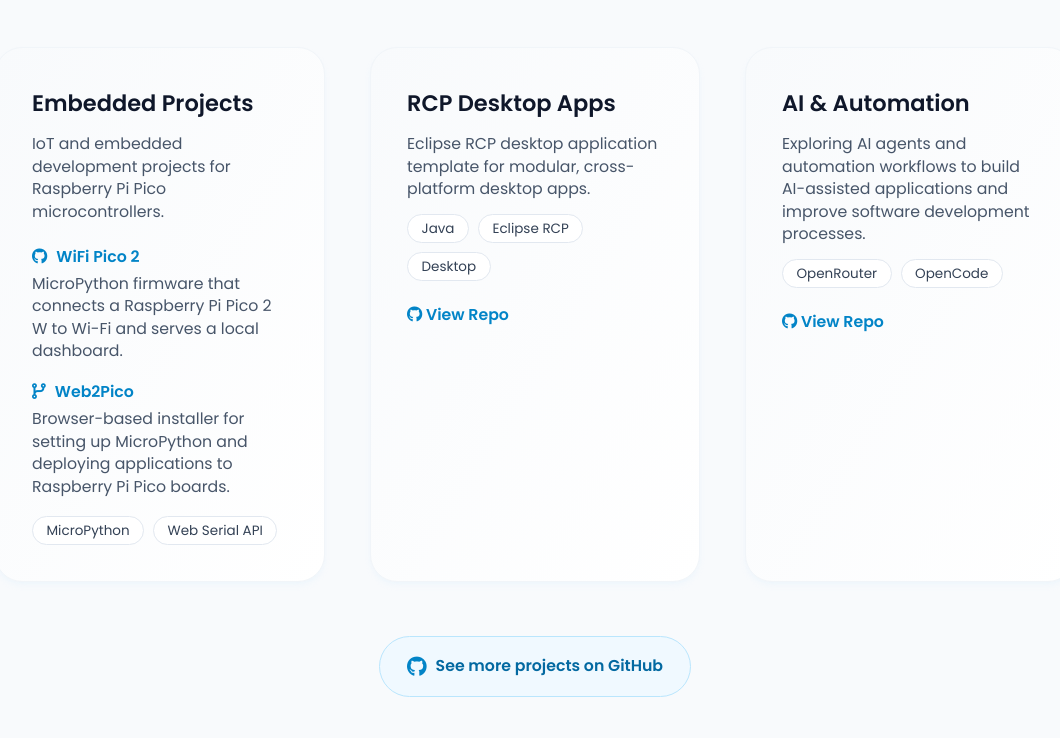
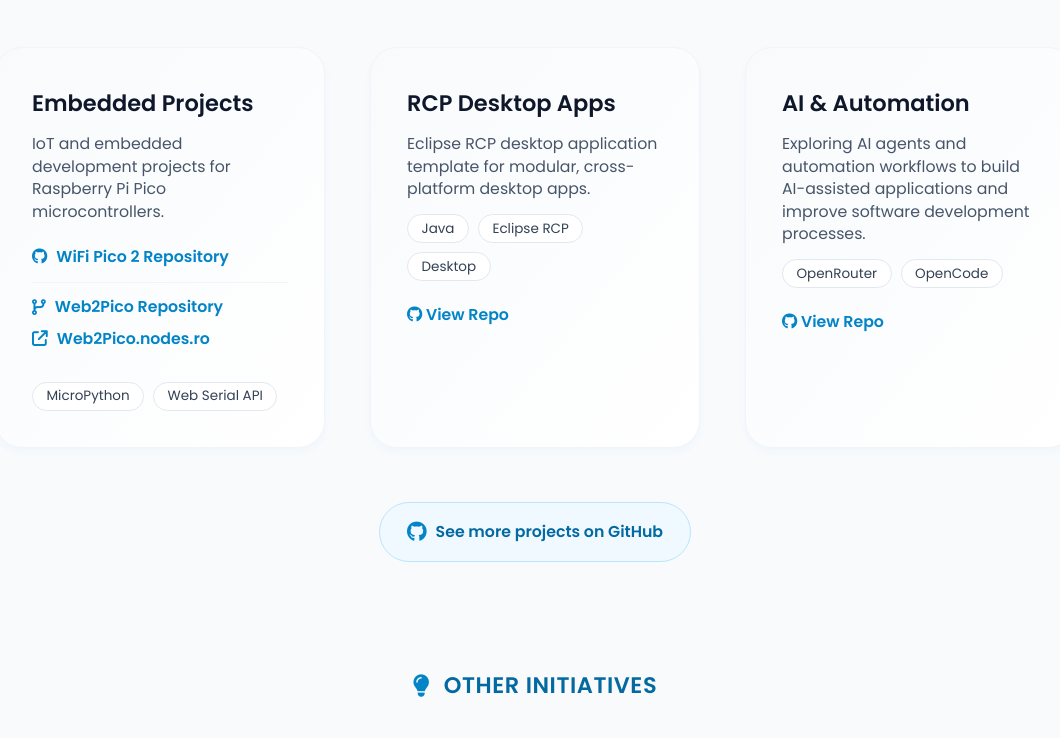
Before and after one commit to botacatalin/Portfolio_CV, a Flask app: page / in a window 1280 px wide. Shown: the part 2698-3436 px from the top of the page, without its empty margins (105-1165 px from the left). Run offline with Flask 3, Linux system fonts and the light colour scheme; some libraries are stand-ins or nearby versions.

Commit message:
Refactor

```diff
--- a/templates/_projects.html
+++ b/templates/_projects.html
@@ -115,32 +115,34 @@
             IoT and embedded development projects for Raspberry Pi Pico microcontrollers.
           </p>
 
-          <ul class="mt-5 space-y-4 text-sm">
-            <li>
+          <ul class="mt-5 divide-y divide-slate-100 text-sm">
+            <li class="py-3 first:pt-0">
               <a
                 href="https://github.com/botacatalin/wifi_pico2"
                 target="_blank"
                 rel="noopener noreferrer"
                 class="inline-flex items-center gap-2 font-semibold text-sky-600 transition hover:text-sky-500"
               >
-                <i class="fab fa-github"></i> WiFi Pico 2
+                <i class="fab fa-github"></i> WiFi Pico 2 Repository
               </a>
-              <p class="mt-1 text-slate-600">
-                MicroPython firmware that connects a Raspberry Pi Pico 2 W to Wi-Fi and serves a local dashboard.
-              </p>
             </li>
-            <li>
+            <li class="flex flex-col items-start gap-2 py-3">
               <a
                 href="https://codeberg.org/botacatalin/web2pico/src/branch/main"
                 target="_blank"
                 rel="noopener noreferrer"
                 class="inline-flex items-center gap-2 font-semibold text-sky-600 transition hover:text-sky-500"
               >
-                <i class="fa-solid fa-code-branch"></i> Web2Pico
+                <i class="fa-solid fa-code-branch"></i> Web2Pico Repository
               </a>
-              <p class="mt-1 text-slate-600">
-                Browser-based installer for setting up MicroPython and deploying applications to Raspberry Pi Pico boards.
-              </p>
+              <a
+                href="https://web2pico.nodes.ro"
+                target="_blank"
+                rel="noopener noreferrer"
+                class="inline-flex items-center gap-2 font-semibold text-sky-600 transition hover:text-sky-500"
+              >
+                <i class="fa-solid fa-external-link"></i> Web2Pico.nodes.ro
+              </a>
             </li>
           </ul>
 
```
